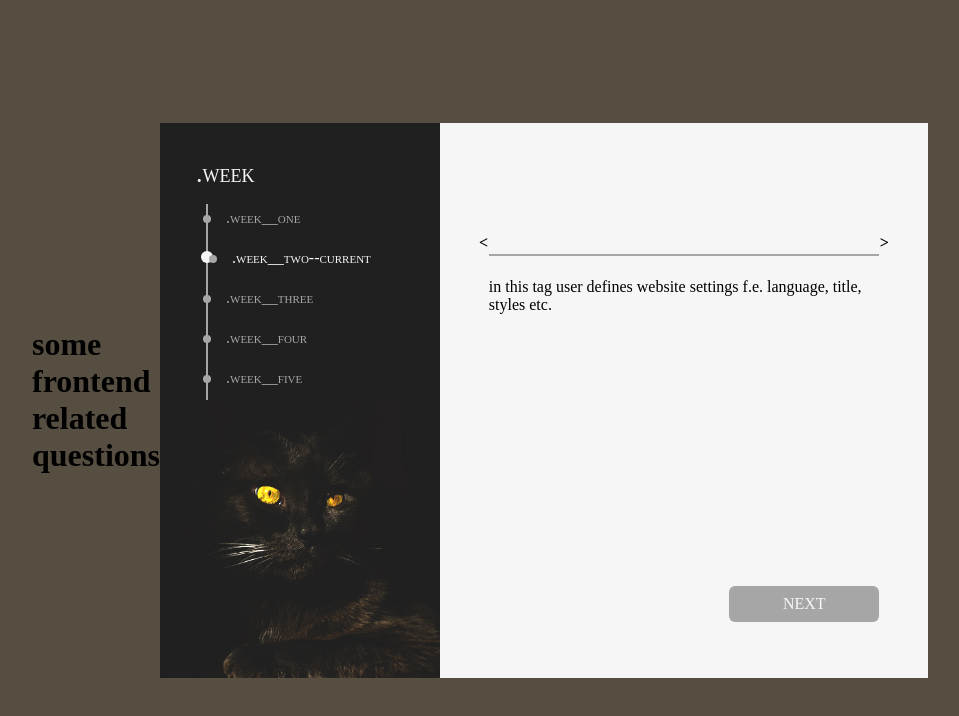
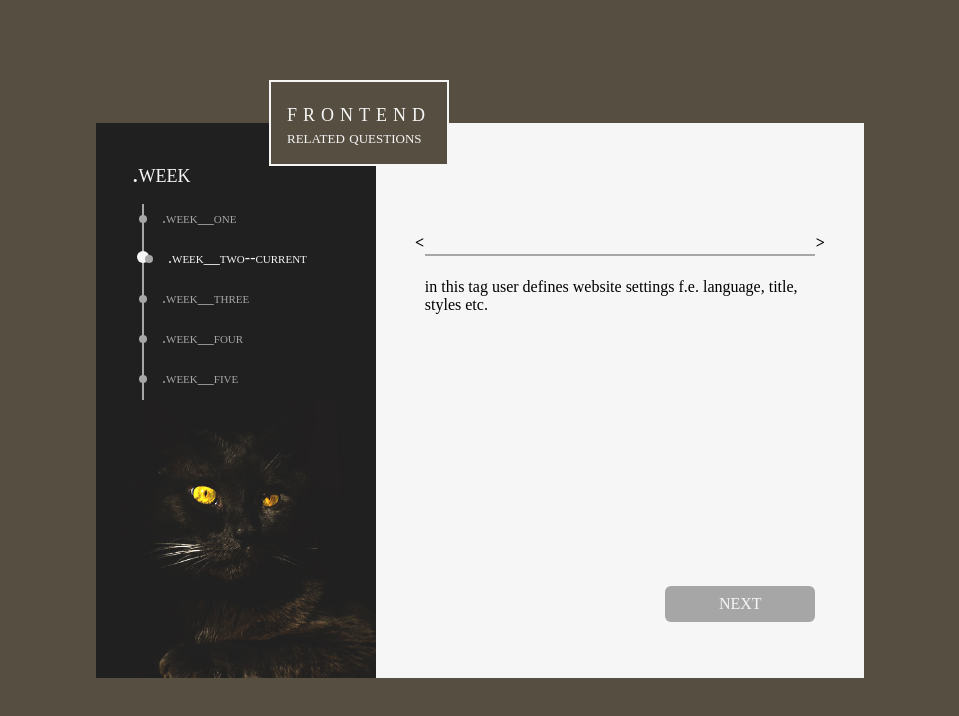
Before and after one commit to SalamanderKrajza/frontend-form, a website: page index.html in a window 1280 px wide. Shown: the whole page, without its empty margins (160-1119 px from the left). Drawn offline with Linux system fonts and the light colour scheme.

Commit message:
Finish positioning h1 on desktop

```diff
--- a/index.html
+++ b/index.html
@@ -10,10 +10,6 @@
   </head>
   <body class="body">
     <main class="main">
-      <h1>some<br>
-        frontend<br>
-        related<br>
-        questions</h1>
       <div class="grid-container">
       <div class="left">
         <div class="left__header">.week</div>
@@ -27,6 +23,7 @@
         <div class="week"><a class="week__link" href="">.week__seven</a></div>
       </div>
       <div class="right">
+        <h1 class="right__header-box"><span class="bigger-text">frontend </span><br> related questions</h1>
         <form action="" class="form">
           <span class="form__wrapper">
             <label class="form__label">
--- a/scss/styles.scss
+++ b/scss/styles.scss
@@ -5,6 +5,9 @@ $my-white: #f6f6f6;
 $my-gray: #a6a6a6;
 $my-yellow: #c1c476;
 $my-green: #2fa522;
+
+//Used font
+$my-font: montserrat;
 
 html {
   box-sizing: border-box;
@@ -41,6 +44,7 @@ a {
   width: 80%;
   @media (min-width: 950px) {
     grid-template-columns: minmax(280px, 1fr) 2fr;
+    grid-template-rows: auto auto;
     width: 60%;
   }
 }
@@ -50,7 +54,7 @@ a {
 // }
 
 .left {
-  font-family: montserrat;
+  font-family: $my-font;
   font-variant: small-caps;
   color: $my-white;
   background: $my-black;
@@ -163,7 +167,7 @@ a {
     position: absolute;
     top: 20%;
     margin-left: 8%;
-    font-family: montserrat;
+    font-family: $my-font;
     font-weight: bold;
 }
 
@@ -172,7 +176,7 @@ a {
     top: 20%;
     right: 0;
     margin-right: 8%;
-    font-family: montserrat;
+    font-family: $my-font;
     font-weight: bold;
 }
 
@@ -180,7 +184,7 @@ a {
     position: absolute;
     top: 28%;
     margin: 0 10%;
-    font-family: montserrat;
+    font-family: $my-font;
     font-size: 16px;
     font-weight: normal;
 }
@@ -193,7 +197,7 @@ a {
     border: none;
     background: none;
     border-bottom: 2px solid $my-gray;
-    font-family: montserrat;
+    font-family: $my-font;
 }
 
 
@@ -209,7 +213,7 @@ a {
     right: 10%;
     background: $my-gray;
     border: none;
-    font-family: montserrat;
+    font-family: $my-font;
     color: $my-white;
     font-size: 16px;
     border-radius: 6px;
@@ -218,3 +222,25 @@ a {
 .form:valid .form__confirmation{
     background: $my-green;
 }
+
+.right__header-box{
+  position: absolute;
+  //Left and top are equal 50% of size this element
+  left: -107px;
+  top: -43px;
+  background-color: $bg-color;
+  border: 2px solid $my-white;
+  padding: 16px;
+  margin: 0px;
+  font-family: $my-font;
+  color: $my-white;
+  font-weight: normal;
+  font-size: 18px;
+  font-variant: small-caps;
+}
+
+
+.bigger-text{
+  font-size: 26px;
+  letter-spacing: 6px;
+}
```
Also changed, not shown: css/styles.css.
